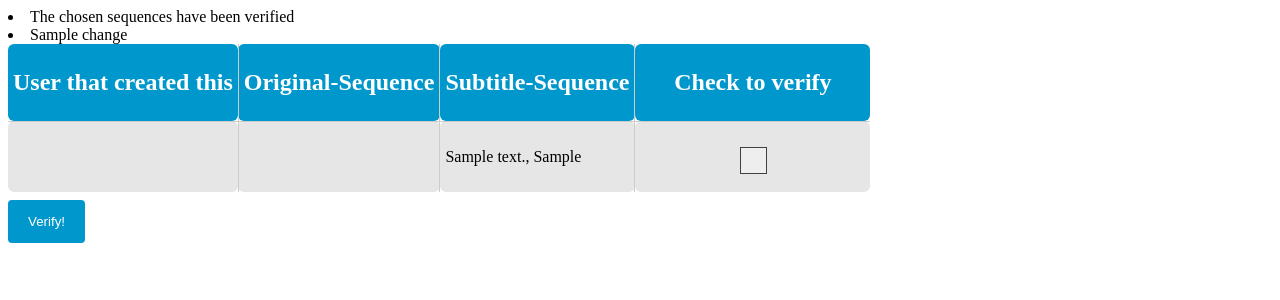
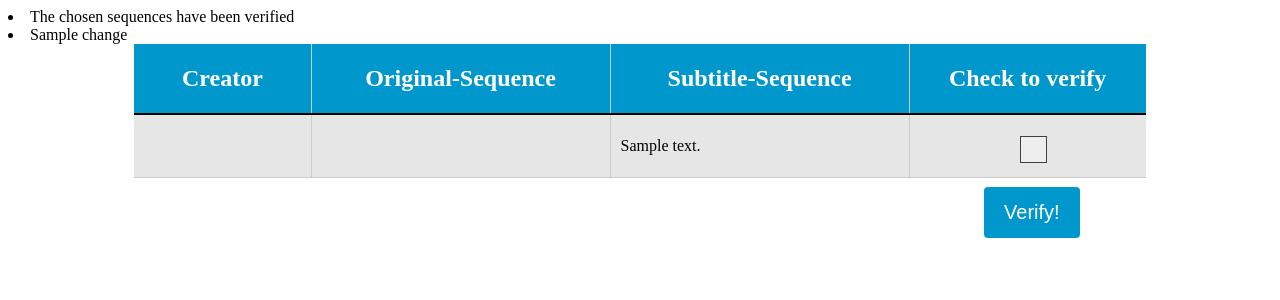
Before and after one commit to mpbismar/subtitleEditor, a Django app: template video/templates/correction.html in a window 1280 px wide. Shown: the top 300 px of the page. Run offline with Django 3.2, Linux system fonts and the light colour scheme; tables that the repository leaves empty hold one stand-in row (values such as "Sample post"); the template is opened without the code that fills it: values that come from a table or form of the project are taken from there, most other values are stand-ins (such as "Sample title", 1, 10 or a date in 2020).

Commit message:
merge admin master

```diff
--- a/video/static/correctionstyle.css
+++ b/video/static/correctionstyle.css
@@ -43,24 +43,28 @@ input[type=checkbox] {
 /*table {
     width:100%;
 }*/
-table {
+table.center {
+    width: 80%;
     border: none;
     border-collapse: collapse;
+    margin-right: auto;
+    margin-left: auto;
 }
 th, td {
     border: 1px solid #ccc;
     border-collapse: collapse;
-    border-radius:6px;
-    -moz-border-radius:6px;
-    padding: 5px;
+}
+td{
+    padding-left: 10px;
     text-align: left;
-    margin: 5px;
 }
 th{
     text-align: center;
+    height: 50px;
 }
 table tr:first-child th {
   border-top: 0;
+    border-bottom: 2px solid black;
 }
 table tr:last-child td {
   border-bottom: 0;
@@ -93,11 +97,18 @@ input[type=submit] {
     border: none;
     border-radius: 4px;
     cursor: pointer;
+    position: relative;
+}
+
+input[value="Verify!"]{
+   font-size: 20px;
 }
 
 input[type=submit]:hover {
     background-color: #007299;
 }
+
+
 /*
 h1 { color: #CEF0D4; font-family: 'Rouge Script', cursive; font-size: 130px; font-weight: normal; line-height: 48px; margin: 0 0 50px; text-align: center; text-shadow: 1px 1px 2px #082b34; }
 h2 { color: #a7e8f8; font-family: 'Julius Sans One', sans-serif; font-size: 22px; font-weight: bold; line-height: 32px; margin: 0 0 24px; text-shadow: 1px 1px 1px #082b34; }
--- a/video/templates/correction.html
+++ b/video/templates/correction.html
@@ -13,12 +13,12 @@
 {% endif %}
 {% if correction_list %}
     <form action="" method="post">{% csrf_token %}
-    <table>
+    <table class="center">
      <tr>
-         <th><h2>User that created this</h2></th>
-         <th><h2>Original-Sequence</h2></th>
-         <th><h2>Subtitle-Sequence</h2></th>
-         <th><h2>Check to verify</h2></th>
+         <th style="width: 20%"><h2>Creator</h2></th>
+         <th style="width: 35%"><h2>Original-Sequence</h2></th>
+         <th style="width: 35%"><h2>Subtitle-Sequence</h2></th>
+         <th style="width: 5%"><h2>Check to verify</h2></th>
      </tr>
         {% for correction in correction_list %}
             <tr>
@@ -38,7 +38,7 @@
                     {% endfor %}
                 </td>
                 <td>
-                     <p>{{ correction.new_content }}, {{ correction.uids }}</p>
+                     <p>{{ correction.new_content }}</p>
                 </td>
                 <td>
                     <div class="checkboxStyle">
@@ -49,8 +49,13 @@
             </section>
             </tr>
         {% endfor %}
+        <tr>
+            <td style="border-left: 0; border-right: 0; border-top: 0; background-color: white"></td>
+            <td style="border-left: 0; border-right: 0; border-top: 0; background-color: white;"></td>
+            <td style="border-left: 0; border-right: 0; border-top: 0; background-color: white;"></td>
+            <td style="border-left: 0; border-right: 0; border-top: 0; background-color: white; text-align: center;"><input onclick = "alertfunc()" type="submit" value="Verify!"></td>
+        </tr>
      </table>
-        <input onclick = "alertfunc()" type="submit" value="Verify!">
     <script>
         function alertfunc(){
             alert('Chosen Sequences have been verified.');
--- a/video/views.py
+++ b/video/views.py
@@ -142,10 +142,12 @@ def correction(request):
     initial_sequence = []
     screator = []
     for c in correction_list:
-        initial_sequence.append(Sequence.objects.get(sid=c.sid_id))
+        if Sequence.objects.get(sid=c.sid_id) not in initial_sequence:
+            initial_sequence.append(Sequence.objects.get(sid=c.sid_id))
         users = c.uids.split(',')
         c.uids = int(users[0])
-        screator.append(User.objects.get(uid=c.uids))
+        if User.objects.get(uid=c.uids) not in screator:
+            screator.append(User.objects.get(uid=c.uids))
 
     if request.method == 'POST':
         seq = ''
```
